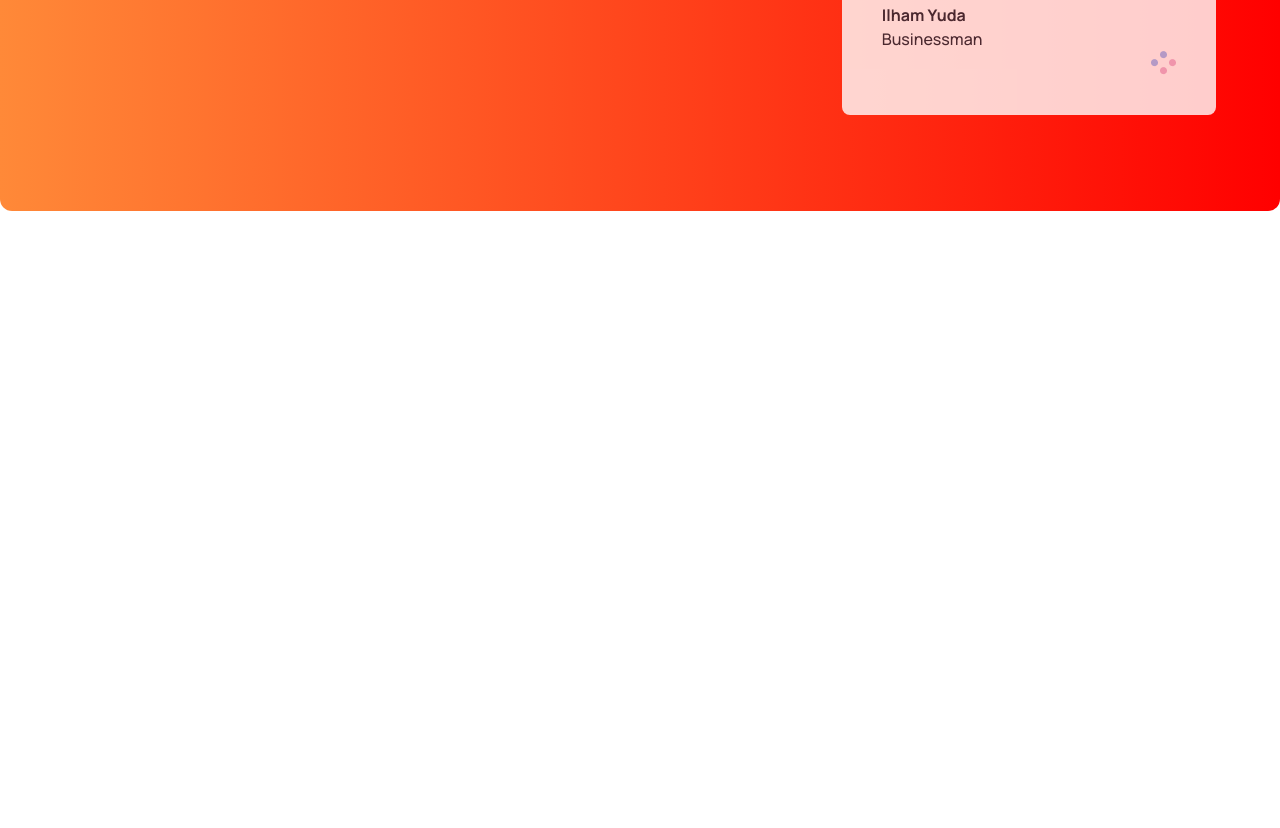
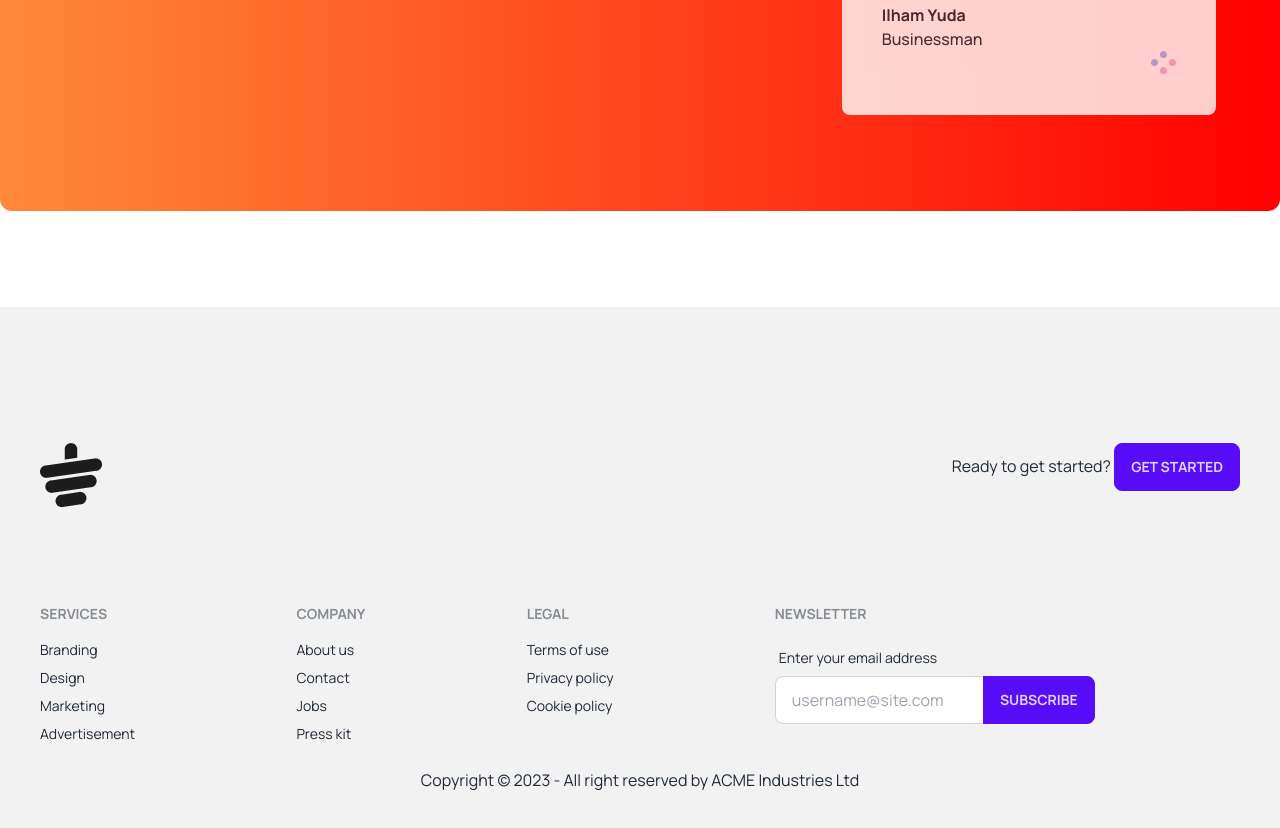
Before and after one commit to shahehsan2002/tea-house-with-daisyUI, a plain HTML site: page index.html in a window 1280 px wide. Shown: the part 2472-3300 px from the top of the page. Before the commit the page ends 2779 px from the top, so only its background shows below. Drawn offline with nearby package versions, Linux system fonts and the light colour scheme; files whose address does not match are found by name.

Commit message:
fotter area done

```diff
--- a/index.html
+++ b/index.html
@@ -61,7 +61,7 @@
         </div>
 
     </header>
-    <main class=" mx-auto">
+    <main class="container max-w-7xl mx-auto">
 
         <!-- featured section -->
         <section class="text-center my-24">
@@ -80,21 +80,24 @@
                         <h2 class="text-2xl font-bold">Milk Tea</h2>
                         <p>Creamer could be replaced by fresh milk</p>
                     </div>
-                </div> <!-- second card -->
+                </div>
+                <!-- second card -->
                 <div class="card  p-7 bg-gradient-to-r from-[#F4F4F4] to- #F4F4F4 shadow-xl">
                     <figure><img src="./images//tea-2.png" alt="Shoes" /></figure>
                     <div class="card-body justify-center ">
                         <h2 class="text-2xl font-bold">Black Tea</h2>
                         <p>Creamer could be replaced by fresh milk</p>
                     </div>
-                </div> <!-- third card -->
+                </div>
+                <!-- third card -->
                 <div class="card w-96 p-7 bg-gradient-to-r from-[#F4F4F4] to- #F4F4F4 shadow-xl">
                     <figure><img src="./images//tea-3.png" alt="Shoes" /></figure>
                     <div class="card-body justify-center ">
                         <h2 class="text-2xl font-bold">Lemon Tea</h2>
                         <p>Creamer could be replaced by fresh milk</p>
                     </div>
-                </div> <!-- fourth card -->
+                </div>
+                 <!-- fourth card -->
                 <div class="card  p-7 bg-gradient-to-r from-[#F4F4F4] to- #F4F4F4 shadow-xl">
                     <figure><img src="./images//tea-4.png" alt="Shoes" /></figure>
                     <div class="card-body justify-center ">
@@ -163,7 +166,7 @@
                 <img src="./images/circles.png" alt="">
                 </div>
             </div>  <!--current review -->
-            <div class="absolute p-10 top-40 -left-24 lg: w-[430px] rounded-lg bg-white z-20">
+            <div class="absolute p-10 top-40 lg:-left-24 lg: w-[430px] rounded-lg bg-white z-20">
                 <img class="absolute -top-5 -left-5 border-4 border-white rounded-full bg-white" src="./images/client.png" alt="">
                 <p>We are providing the best and suitable home insurance services for the people who are interested to treatment</p>
                 <h4 class="font-bold mt-5">Ilham Yuda</h4>
@@ -190,10 +193,52 @@
 
 
     </main>
-    <footer>
-
-    </footer>
-
+    <footer class=" p-10 bg-base-200 text-base-content" >
+        <div class="flex justify-between my-24">
+            <img src="./images/cup.png" alt="">
+            <p>
+                <span>Ready to get started?</span>
+                <button class="btn btn-primary">Get started</button>
+            </p>
+        </div>
+      <div class="footer">
+        <div>
+            <span class="footer-title">Services</span>
+            <a class="link link-hover">Branding</a>
+            <a class="link link-hover">Design</a>
+            <a class="link link-hover">Marketing</a>
+            <a class="link link-hover">Advertisement</a>
+          </div>
+          <div>
+            <span class="footer-title">Company</span>
+            <a class="link link-hover">About us</a>
+            <a class="link link-hover">Contact</a>
+            <a class="link link-hover">Jobs</a>
+            <a class="link link-hover">Press kit</a>
+          </div>
+          <div>
+            <span class="footer-title">Legal</span>
+            <a class="link link-hover">Terms of use</a>
+            <a class="link link-hover">Privacy policy</a>
+            <a class="link link-hover">Cookie policy</a>
+          </div>
+          <div>
+            <span class="footer-title">Newsletter</span>
+            <div class="form-control w-80">
+              <label class="label">
+                <span class="label-text">Enter your email address</span>
+              </label>
+              <div class="relative">
+                <input type="text" placeholder="username@site.com" class="input input-bordered w-full pr-16" />
+                <button class="btn btn-primary absolute top-0 right-0 rounded-l-none">Subscribe</button>
+              </div>
+            </div>
+          </div>
+      </div>
+      <div class="mt-6 text-center">
+        <p>Copyright © 2023 - All right reserved by ACME Industries Ltd</p>
+      </div>
+      </footer>
 </body>
 
 </html>
```
